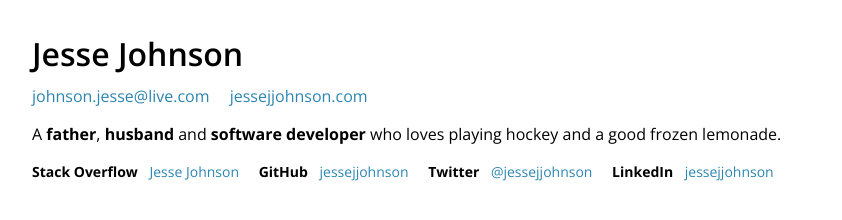
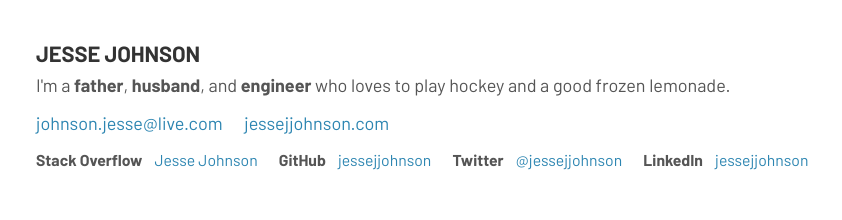
Before and after one commit to jessejjohnson/jessejjohnson.com, a plain HTML site: page index.html in a window 1280 px wide. Shown: the whole page, without its empty margins (0-842 px from the left). Drawn offline with nearby package versions, Linux system fonts and the light colour scheme.

Commit message:
New font and layout

```diff
--- a/css/style.css
+++ b/css/style.css
@@ -1,13 +1,46 @@
+*,*:before,*:after {
+    box-sizing: border-box
+}
+
+html {
+    height: 100%;
+    font-size: 18px
+}
+
 body {
 	background: #fff;
-	font: 16px 'Open Sans', Helvetica, Arial, sans-serif;
-	line-height: 1.4;
-}
-
-h1 {
-	font-weight: 600;
+	font-weight: 400;
+	font-family: 'Barlow',"Helvetica Neue",Helvetica,Arial,Tahoma,Geneva,sans-serif;
+	line-height: 1.6;
+	text-rendering: optimizeLegibility !important;
+	color: #555;
 }
 
 a {
 	color: #2C85B1;
 }
+
+a,a:visited,a:focus,a:active {
+    text-decoration: none
+}
+
+h1 {
+	font-size: 22px;
+    font-family: 'Barlow',"Helvetica Neue",Helvetica,Arial,Tahoma,Geneva,sans-serif;
+    letter-spacing: -0.005rem;
+	font-weight: 700;
+	text-transform: uppercase;
+}
+
+
+h1.name {
+    font-size: 22px;
+    font-family: 'Barlow',"Helvetica Neue",Helvetica,Arial,Tahoma,Geneva,sans-serif;
+    letter-spacing: -0.005rem;
+    font-weight: 700;
+    -moz-osx-font-smoothing: grayscale;
+    -webkit-font-smoothing: antialiased;
+    font-smoothing: antialiased;
+    color: #333;
+    text-transform: uppercase;
+}
--- a/index.html
+++ b/index.html
@@ -28,14 +28,18 @@
     <meta name="msapplication-TileImage" content="favicons/mstile-144x144.png">
     <meta name="theme-color" content="#ffffff">
 
-    <link rel="stylesheet" href="https://fonts.googleapis.com/css?family=Open+Sans:400,600,700,300" />
+    <!-- <link rel="stylesheet" href="https://fonts.googleapis.com/css?family=Open+Sans:400,600,700,300" /> -->
+    <link rel="stylesheet" href="https://fonts.googleapis.com/css?family=Open+Sans:400,700|Ubuntu+Mono:400,400i,700,700i|Raleway:500">
+    <link rel="stylesheet" href="https://fonts.googleapis.com/css?family=Barlow:400,400i,700,700i">
     <link rel="stylesheet" href="css/normalize.css" />
     <link rel="stylesheet" href="css/basscss.min.css">
     <link rel="stylesheet" href="css/style.css" />
 </head>
 
 <body class="m3">
-    <h1 class="h1 m0">Jesse Johnson</h1>
+    <h1 class="name m0">Jesse Johnson</h1>
+    <p class="m0">I'm a <strong>father</strong>, <strong>husband</strong>, and <strong>engineer</strong> who loves to play hockey and a good frozen lemonade.</p>
+
     <ul class="list-reset m0 mt1">
         <li class="inline-block mr2">
             <a class="text-decoration-none" href="mailto:johnson.jesse@live.com">johnson.jesse@live.com</a>
@@ -44,7 +48,7 @@
             <a class="text-decoration-none" href="https://www.jessejjohnson.com">jessejjohnson.com</a>
         </li>
     </ul>
-    <p>A <strong>father</strong>, <strong>husband</strong> and <strong>software developer</strong> who loves playing hockey and a good frozen lemonade.</p>
+
     <ul class="list-reset h5 m0 mt1">
         <li class="inline-block mr2">
             <strong class="bold mr1">Stack Overflow</strong>
```
Also changed, not shown: new.html (added, +117 -0 lines).
